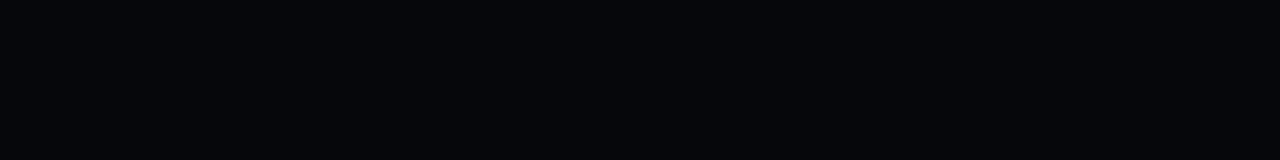
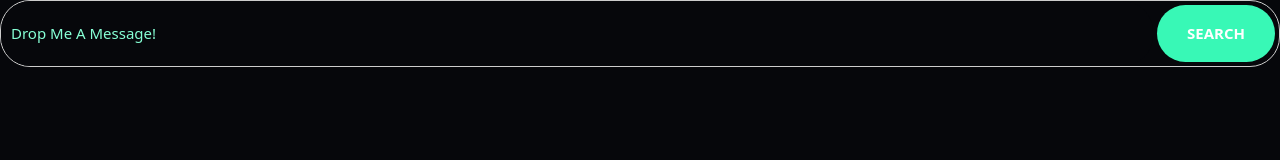
Before and after one commit to daincoding/musicpage, a plain HTML site: page index.html in a window 1280 px wide. Drawn offline with Linux system fonts and the light colour scheme.

Commit message:
Input + Groups Component

```diff
--- a/css/styles.css
+++ b/css/styles.css
@@ -240,3 +240,41 @@ background: #eb88ff;
         font-size: 1.5rem;
     }
 }
+
+/* Input */
+
+.inputs {
+    background: #06070B;
+    border-radius: 30px;
+    border: 1px solid #ccc;
+    color: var(--color-heading);
+    font-size: 2rem;
+    outline: 0;
+    padding: 1.5rem 3.5rem;
+}
+
+::placeholder {
+color:#86ffd5;
+}
+
+.input-group {
+    border: 1px solid #ccc;
+    border-radius: 30px;
+    display: flex;
+}
+
+.input-group .inputs {
+    border: 0;
+    flex-grow: 1;
+    padding: 1.5rem 1rem;
+}
+
+.input-group .btn {
+    margin: 4px;
+}
+
+@media screen and (min-width: 1024px) {
+    .inputs {
+        font-size: 1.5rem;
+    }
+}
--- a/index.html
+++ b/index.html
@@ -7,5 +7,16 @@
     <link rel="stylesheet" href="css/normalize.css" />
     <link rel="stylesheet" href="css/styles.css" />
   </head>
-  <body></body>
+  <body>
+    <div class="input-group">
+      <input
+        type="text"
+        name=""
+        id=""
+        class="inputs"
+        placeholder="Drop Me A Message!"
+      />
+      <button class="btn btn--accent">Search</button>
+    </div>
+  </body>
 </html>
```
Also changed, not shown: components/inputs.html (added, +20 -0 lines).
